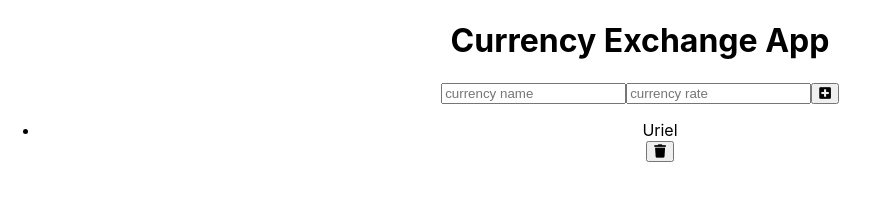
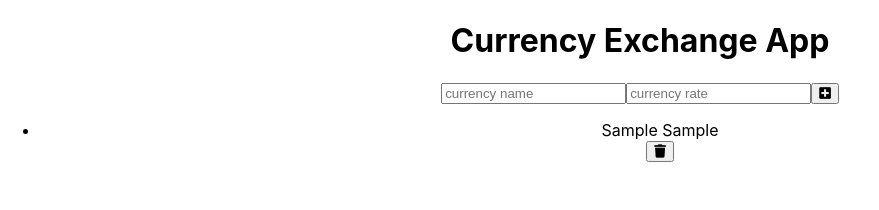
Before and after one commit to UrielYair/currency-exchange, a React (Create React App) app: page / in a window 1280 px wide. Both pictures are taken after typing "Sample", "Sample" into the empty fields and a click on the button 824 px from the left and 93 px from the top of the page. Shown: the top 210 px of the page, without its empty margins (0-879 px from the left). Built offline with nearby package versions, Linux system fonts and the light colour scheme.

Commit message:
set CurrencyRate dynamicaly populated by props.

```diff
--- a/src/components/CurrencyRate.js
+++ b/src/components/CurrencyRate.js
@@ -1,9 +1,9 @@
 import React from 'react'
 
-const CurrencyRate = () => {
+const CurrencyRate = ({name, rate, id}) => {
     return (
         <div className='currency'>
-            <li className= 'currency-item'>Uriel</li>
+            <li className= 'currency-item'>{name} {rate}</li>
             <button className='trash-btn'>
                 <i className='fas fa-trash'></i>
             </button>
```
